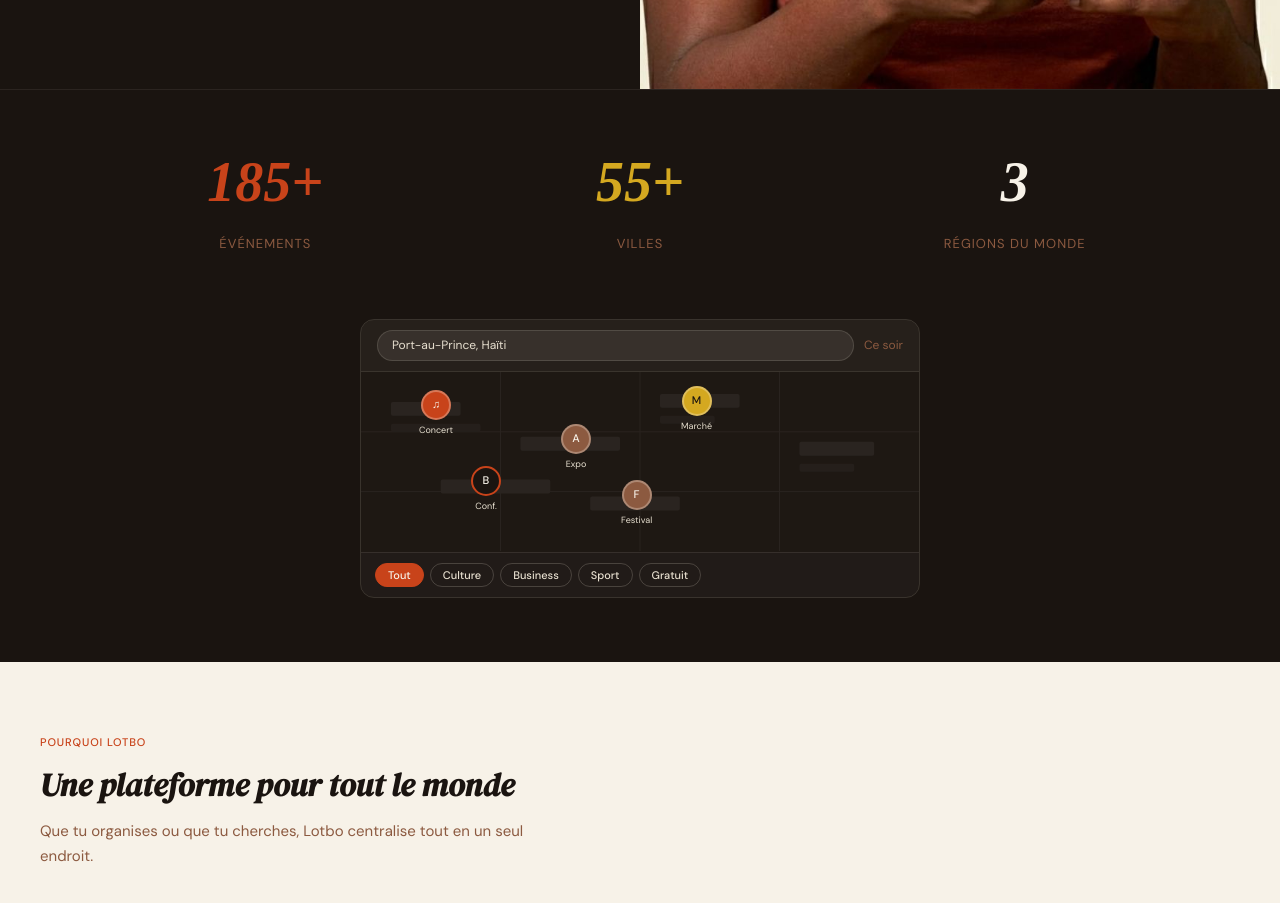
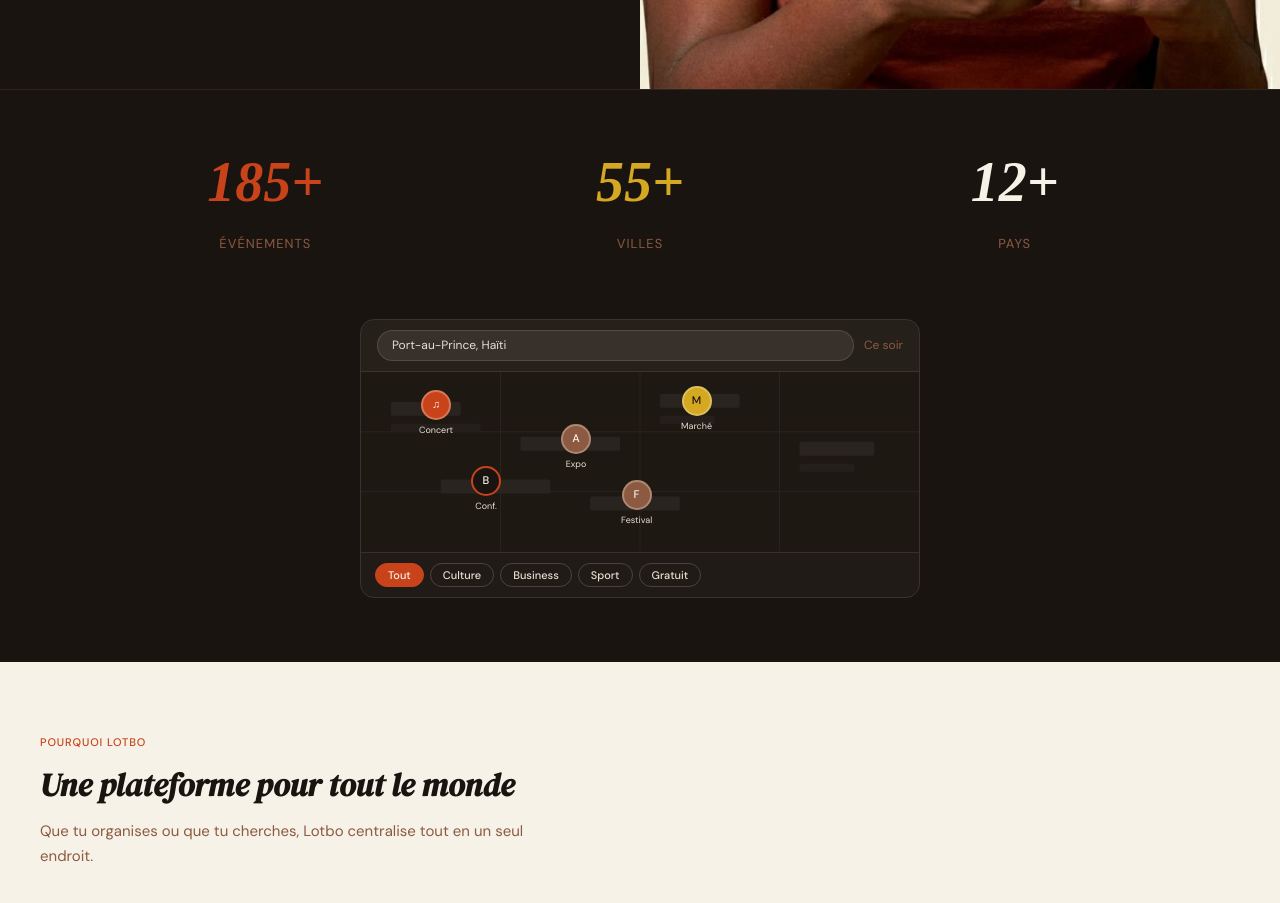
Before and after one commit to BupMark/lotbo-landing, a website: page index.html in a window 1280 px wide. Shown: the part 780-1683 px from the top of the page. Drawn offline with Linux system fonts and the light colour scheme; no server answers; a web font is replaced by a local one.

Commit message:
fix: Régions → Pays dans compteurs landing

```diff
--- a/index.html
+++ b/index.html
@@ -442,7 +442,7 @@
     </div>
     <div>
       <p id="stat-pays" style="font-family:'Playfair Display',serif;font-style:italic;font-weight:700;font-size:clamp(36px,5vw,56px);color:#F7F2E8;margin-bottom:6px;">—</p>
-      <p style="font-family:'DM Sans',sans-serif;font-size:13px;color:#8C5A40;text-transform:uppercase;letter-spacing:.08em;">Régions du monde</p>
+      <p style="font-family:'DM Sans',sans-serif;font-size:13px;color:#8C5A40;text-transform:uppercase;letter-spacing:.08em;">Pays</p>
     </div>
   </div>
 </div>
@@ -772,7 +772,7 @@
     } catch {
       document.getElementById('stat-events').textContent = '185+'
       document.getElementById('stat-villes').textContent = '55+'
-      document.getElementById('stat-pays').textContent = '3'
+      document.getElementById('stat-pays').textContent = '12+'
     }
   }
 
```
